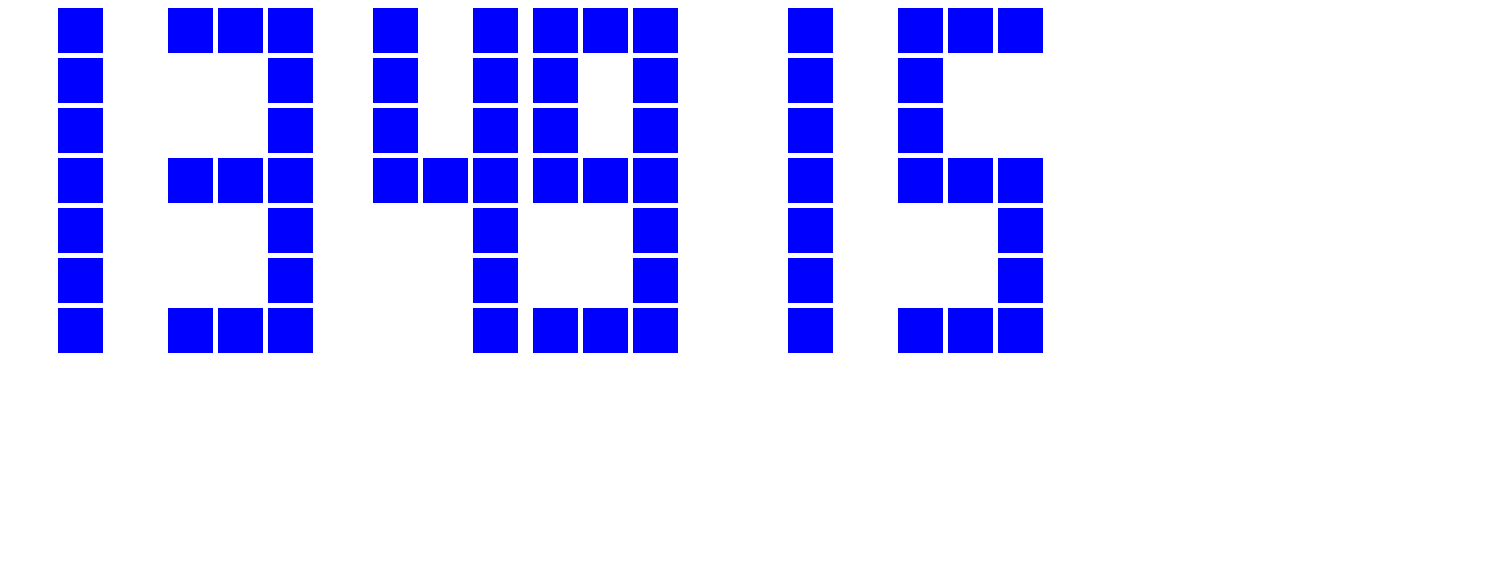
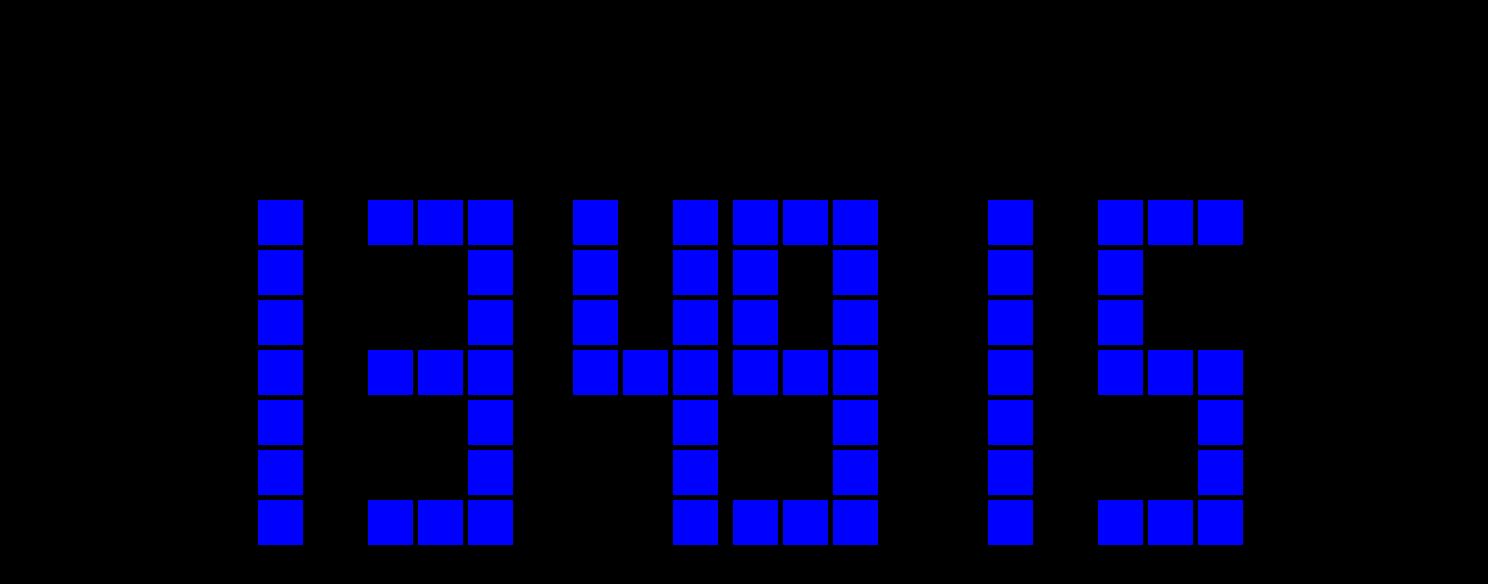
Before and after one commit to arsalanhub/Digital-Clock-D3.js, a plain HTML site: page index.html in a window 1280 px wide. Shown: the whole page, 1488 px wide, since content can reach past the window. Drawn offline with nearby package versions, Linux system fonts and the light colour scheme.

Commit message:
UI chnages

```diff
--- a/index.html
+++ b/index.html
@@ -8,6 +8,15 @@
     <meta name="viewport" content="width=device-width, initial-scale=1" />
     <link rel="stylesheet" href="" />
   </head>
+  <style>
+    body {
+      background-color: black;
+    }
+    .container {
+      margin-top: 200px;
+      margin-left: 200px;
+    }
+  </style>
   <body>
     <div class="container"></div>
     <script src="https://d3js.org/d3.v7.min.js"></script>
--- a/index.js
+++ b/index.js
@@ -159,7 +159,7 @@ let updateDigits = (digitData, s) => {
   let p = 0;
   for (let r = 0; r < 7; r++) {
     for (let c = 0; c < 3; c++) {
-      if (digits[s][r][c] === 0) digitData[p++].color = "white";
+      if (digits[s][r][c] === 0) digitData[p++].color = "black";
       else digitData[p++].color = "blue";
     }
   }
```
